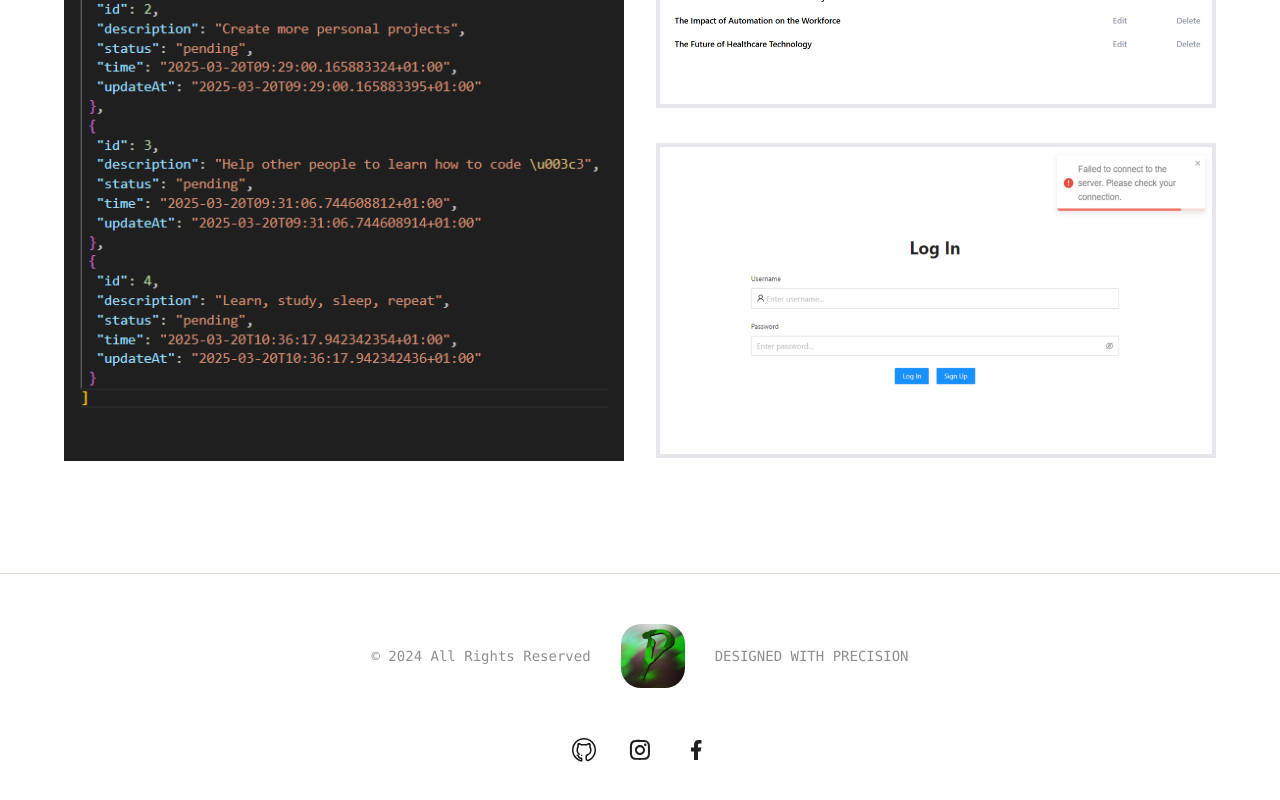
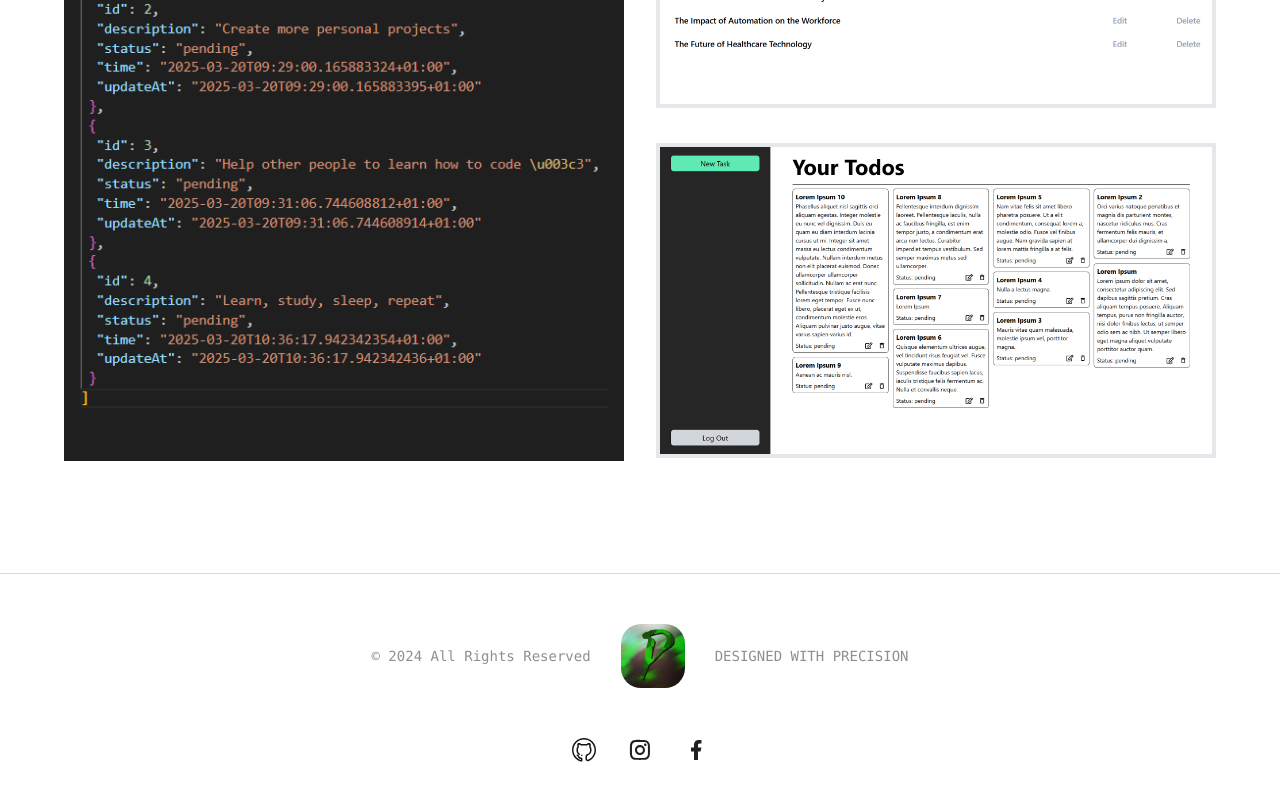
Before and after one commit to Patri22k/portfolio, a React (Vite) app: page / in a window 1280 px wide. Shown: the part 2827-3627 px from the top of the page. Built offline with nearby package versions, Linux system fonts and the light colour scheme.

Commit message:
refactor: add correct cover in the projects section for Home page

```diff
--- a/src/components/ProjectsSection.tsx
+++ b/src/components/ProjectsSection.tsx
@@ -1,6 +1,6 @@
 import taskTracker from '../assets/task-tracker-cover-height.png';
 import personalBlogCover from "../assets/personal-blog-cover.png";
-import socialAppCover from "../assets/social-app-cover.png";
+import todoListMern from "../assets/todo-list-mern-cover.png";
 
 const ProjectSection = () => {
     return (
@@ -40,7 +40,7 @@ const ProjectSection = () => {
                                 {/* Third image (Bottom Right) */}
                                 <div className="gallery-box-container box-border w-full h-auto">
                                     <div className='gallery-box-wrapper box-border w-full max-w-full aspect-[16/9] border-4'>
-                                        <img className="w-full h-full max-w-full" src={socialAppCover} alt="On-going Projects"></img>
+                                        <img className="w-full h-full max-w-full" src={todoListMern} alt="On-going Projects"></img>
                                     </div>
                                 </div>
                             </div>
```
